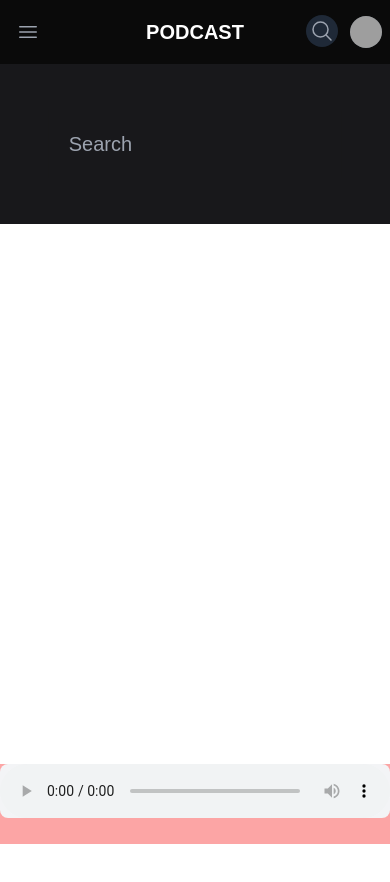
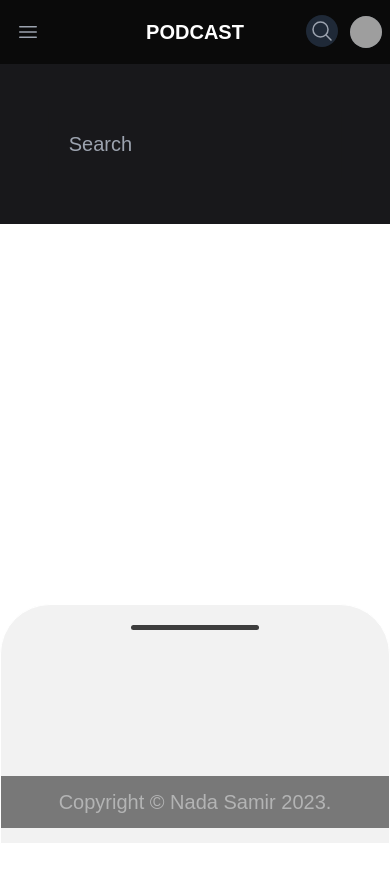
Before and after one commit to Nada-orban/newpodcast2, a Next.js app: page /search in a window 390 px wide. Shown: the top 882 px of the page. Before the commit the page ends 844 px from the top, so only its background shows below. Built offline with nearby package versions, Linux system fonts and the light colour scheme; grey boxes are pictures that could not be loaded.

Commit message:
make player in mobile view

```diff
--- a/package.json
+++ b/package.json
@@ -13,6 +13,7 @@
     "@heroicons/react": "^2.0.18",
     "@reduxjs/toolkit": "^1.9.5",
     "autoprefixer": "10.4.15",
+    "howler": "^2.2.3",
     "next": "13.4.19",
     "next-redux-wrapper": "^8.1.0",
     "postcss": "8.4.28",
--- a/src/components/Bottomnav.js
+++ b/src/components/Bottomnav.js
@@ -6,34 +6,39 @@ import { songs } from '../../songs'
 import { useSelector, useDispatch } from 'react-redux';
 import { useEffect } from 'react';
 import { songhandle } from '../components/redux/Songslice'
+import { IoReload } from 'react-icons/io5'
 
 
 
 function bottomnav() {
     const dispatch = useDispatch()
     const song = useSelector(state => state.song)
-    // console.log(song.songstate.url)
-    // console.log(song.songarray)
+    console.log(song.songstate.url)
+    console.log(song.songarray)
 
     const [show, setShow] = useState(false)
+    const [disappear, setDisappear] = useState(true)
     const [currentdata, setCurrrentdata] = useState(null)
 
-    // useEffect(() => {
-    //     if (song.songstate.url !== "") {
-    //         console.log(song.songstate.url)
-    //         console.log(show)
-    //         setShow(!show)
-    //     }
+    useEffect(() => {
+        if (song.songstate.url !== "") {
+            console.log(song.songstate.url)
+            console.log(show)
+            console.log("hello")
+            setShow(!show)
+
+        }
 
 
-    //     //     if (song.songstate.url !== "") {
-    //     //         console.log(song.songstate.url)
-    //     //         console.log(show)
-    //     //         setShow(true)
 
-    //     //     }
+        //     if (song.songstate.url !== "") {
+        //         console.log(song.songstate.url)
+        //         console.log(show)
+        //         setShow(true)
 
-    // }, [song.songstate.url])
+        //     }
+
+    }, [song.songstate.url])
 
 
 
@@ -42,49 +47,61 @@ function bottomnav() {
 
 
     return (
-        <div className='bg-red-300 h-20 w-full  fixed bottom-0 ' >
-            {!show && <audio id={song.songstate.id} controls className='w-full rounded-lg bg-gray-100  '>
-                <source src={song.songstate.url} type="audio/mp3" />
-                Your browser does not support the audio element.
+        // <div className='bg-red-300 h-20 w-full  fixed bottom-0 ' >
+        //     {!show && <audio id={song.songstate.id} controls className='w-full rounded-lg bg-gray-100  '>
+        //         <source src={song.songstate.url} type="audio/mp3" onChange={() => setShow(!disappear)} />
+        //         Your browser does not support the audio element.
 
-            </audio>}
+        //     </audio>}
 
-            <p>{song.songstate.name}</p>
-        </div>
+        //     <p>{song.songstate.name}</p>
+        // </div>
 
-        // <div as='nav' className='sticky bottom-0 bg-red-700 text-white px-5 py-3'>
-
-        //     <div className='flex justify-between items-center gap-1'>
-        //         <div className='flex gap-2'>
-        //             <div>
-        //                 <Image
-        //                     src={imagelogo}
-        //                     width={50}
-        //                     height={50}
-        //                 />
-        //             </div>
-        //             <div className=''>
-        //                 <h2>title</h2>
-        //                 <p>author</p>
-        //             </div>
-        //         </div>
-        //         <div className='flex justify-center items-center gap-5'>
-        //             <HandThumbDownIcon className=" h-10 w-10 cursor-pointer" aria-hidden="true" />
-        //             <ArrowUturnLeftIcon className=" h-10 w-10 cursor-pointer" aria-hidden="true" />
-        //             <PlayIcon className=" h-10 w-10 cursor-pointer" aria-hidden="true" />
-        //             <ForwardIcon className=" h-10 w-10 cursor-pointer" aria-hidden="true" />
-        //             <HandThumbUpIcon className=" h-10 w-10 cursor-pointer" aria-hidden="true" />
-
-        //         </div>
-        //         <div className='flex justify-end items-center gap-3'>
-        //             <p>0:03<span>|</span>3:1</p>
-        //             <SpeakerWaveIcon className=" h-10 w-15 cursor-pointer" aria-hidden="true" />
+        <div className='sticky bottom-0 h-60 dark:bg-neutral-900/50 sm:bg-neutral-900/50 bg-neutral-200/50 text-white px-5 py-3 border border-white w-full overflow-hidden rounded-t-[50px]'>
 
 
-        //         </div>
-        //     </div>
+            <div className='flex flex-col gap-3 justify-center items-center'>
+                <div className='bg-black/75 h-[5px] w-32 my-2 rounded-2xl'></div>
+                <div>
+                    <h4 className='text-lg font-bold'>{song.songstate.name}</h4>
+                    <p className='text-sm font-medium'>{song.songstate.author}</p>
+                </div>
+                <div>
+                    <div></div>
+                    <audio />
+                </div>
+            </div>
+            {/* <div className='flex justify-between items-center gap-1'>
+                <div className='flex gap-2'>
+                    <div>
+                        <Image
+                            src={imagelogo}
+                            width={50}
+                            height={50}
+                        />
+                    </div>
+                    <div className=''>
+                        <h2>title</h2>
+                        <p>author</p>
+                    </div>
+                </div>
+                <div className='flex justify-center items-center gap-5'>
+                    <HandThumbDownIcon className=" h-10 w-10 cursor-pointer" aria-hidden="true" />
+                    <ArrowUturnLeftIcon className=" h-10 w-10 cursor-pointer" aria-hidden="true" />
+                    <PlayIcon className=" h-10 w-10 cursor-pointer" aria-hidden="true" />
+                    <ForwardIcon className=" h-10 w-10 cursor-pointer" aria-hidden="true" />
+                    <HandThumbUpIcon className=" h-10 w-10 cursor-pointer" aria-hidden="true" />
 
-        // </div>
+                </div>
+                <div className='flex justify-end items-center gap-3'>
+                    <p>0:03<span>|</span>3:1</p>
+                    <SpeakerWaveIcon className=" h-10 w-15 cursor-pointer" aria-hidden="true" />
+
+
+                </div>
+            </div> */}
+
+        </div >
     )
 }
 
--- a/src/pages/artists/[id].js
+++ b/src/pages/artists/[id].js
@@ -74,7 +74,7 @@ function artistid({ song }) {
                                         <>
                                             <div key={songlo.id} className='flex justify-between my-3'>
                                                 <div className='flex gap-5'>
-                                                    <div className='group relative overflow-hidden cursor-pointer' onClick={() => dispatch(songhandle(songlo))} >
+                                                    <div className='group relative overflow-hidden cursor-pointer' onClick={() => handlesong(songlo)} >
                                                         <img
                                                             src={songlo.link.images[1].url}
                                                             alt='songimg'
```
Also changed, not shown: 1 other file (tests, documents, lock files or other folders).
